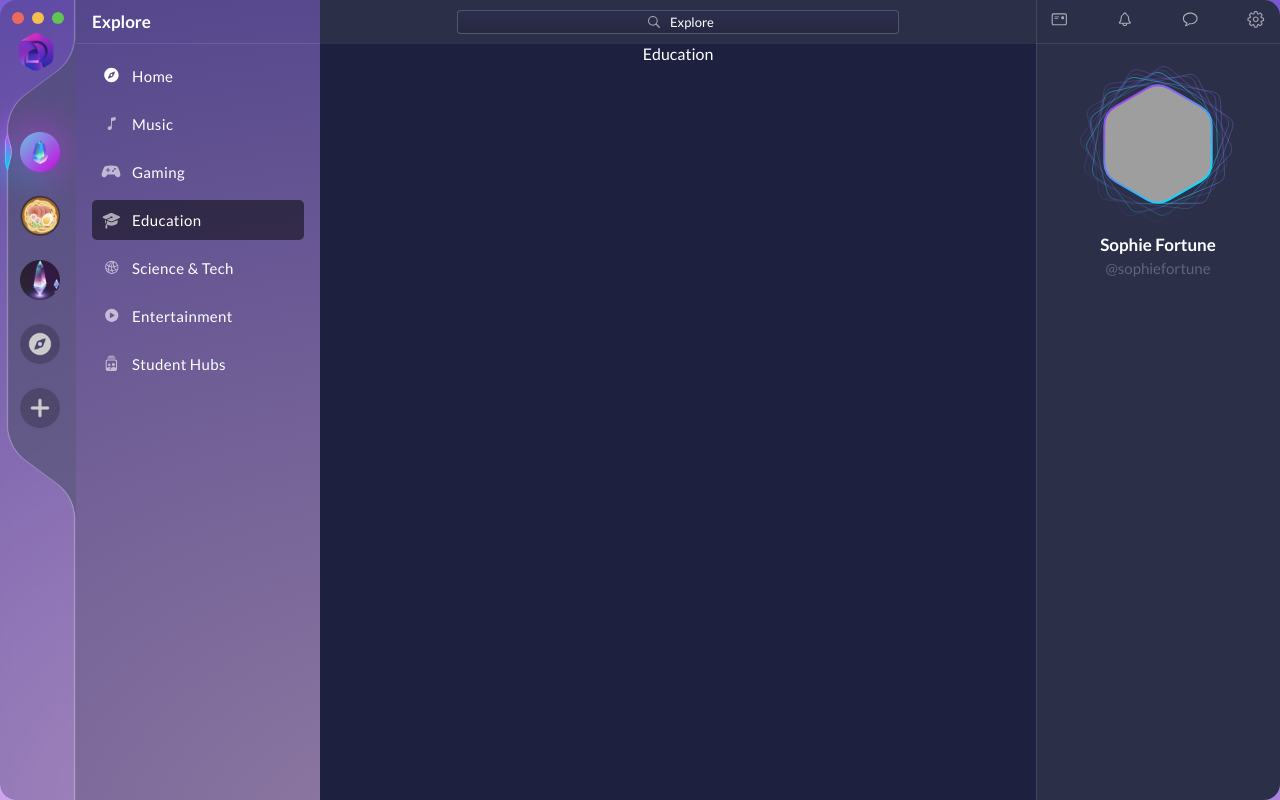
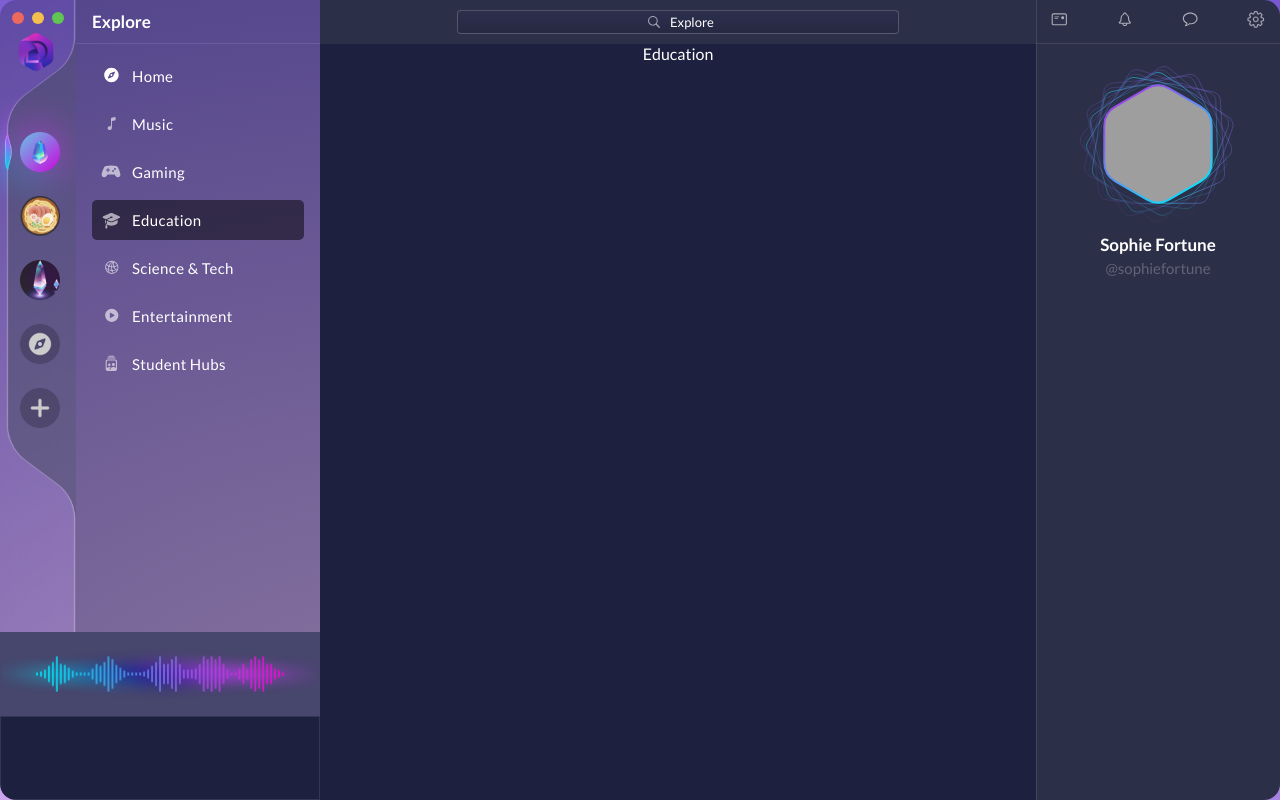
Before and after one commit to ViniciusCavalcanteSantos/daccord, a Next.js app: page /education in a window 1280 px wide. Built offline with nearby package versions, Linux system fonts and the light colour scheme; grey boxes are pictures that could not be loaded.

Commit message:
Feat: adds a sound control component

```diff
--- a/src/app/layout.tsx
+++ b/src/app/layout.tsx
@@ -7,6 +7,7 @@ import UserProfile from '@/components/UserProfile';
 import StyledComponentsRegistry from './lib/registry';
 import SearchHeader from '@/components/SearchHeader';
 import Sidebar from '@/components/Sidebar';
+import SoundControl from '@/components/SoundControl';
 
 const lato = Lato({ weight: ["300", "400", "700"], subsets: ['latin'] })
 
@@ -31,9 +32,13 @@ export default function RootLayout({
         <StyledComponentsRegistry>
           <main className={styled.main}>
             <div className={styled.container}>
-              <Sidebar />
+              <div className={styled.subContainer}>
+                <Sidebar />
 
-              <Categories />
+                <Categories />
+
+                <SoundControl />
+              </div>
 
               <section className={styled.content}>
                 <SearchHeader />
--- a/src/app/page.module.css
+++ b/src/app/page.module.css
@@ -8,13 +8,19 @@
 
 .container {
   display: grid;
-  grid-template-columns: 76px 244px 1fr 244px;
+  grid-template-columns: 320px 1fr 244px;
   width: 100%;
   height: 100%;
   max-width: var(--max-width);
   max-height: var(--max-height);
   border-radius: 16px;
   overflow: hidden;
+}
+
+.subContainer {
+  position: relative;
+  display: grid;
+  grid-template-columns: 76px 244px;
 }
 
 .content {
--- /dev/null
+++ b/src/components/SoundControl.tsx
@@ -0,0 +1,50 @@
+"use client"
+
+import styled from "styled-components"
+import Image from "next/image"
+
+import soundWave from "@/assets/sound-wave.png"
+import soundWaveBackground from "@/assets/sound-wave-background.png"
+import React, { ReactElement } from "react"
+
+const BottomDivTag = styled.div`
+  position: absolute;
+  bottom: 0;
+  width: 100%;
+`
+
+const SoundDiv = styled.div`
+  display: flex;
+  justify-content: center;
+  align-items: center;
+  width: 320px;
+  height: 84px;
+  background-color: #47466D;
+
+  img {
+    position: absolute;
+  }
+`
+
+const UserDiv = styled.div`
+  width: 320px;
+  height: 84px;
+  background-color: #1D203E;
+
+  box-shadow: 0px 0px 0px 1px rgba(255, 255, 255, 0.10) inset;
+`
+
+export default function SoundControl() {
+  return(
+    <BottomDivTag>
+      <SoundDiv>
+        <Image src={soundWaveBackground} alt="" width={316} height={56}/>
+        <Image src={soundWave} alt="" width={248} height={36}/>
+      </SoundDiv>
+
+      <UserDiv>
+
+      </UserDiv>
+    </BottomDivTag>
+  )
+}
```
Also changed, not shown: src/assets/sound-wave-background.png (added), src/assets/sound-wave.png (added).
